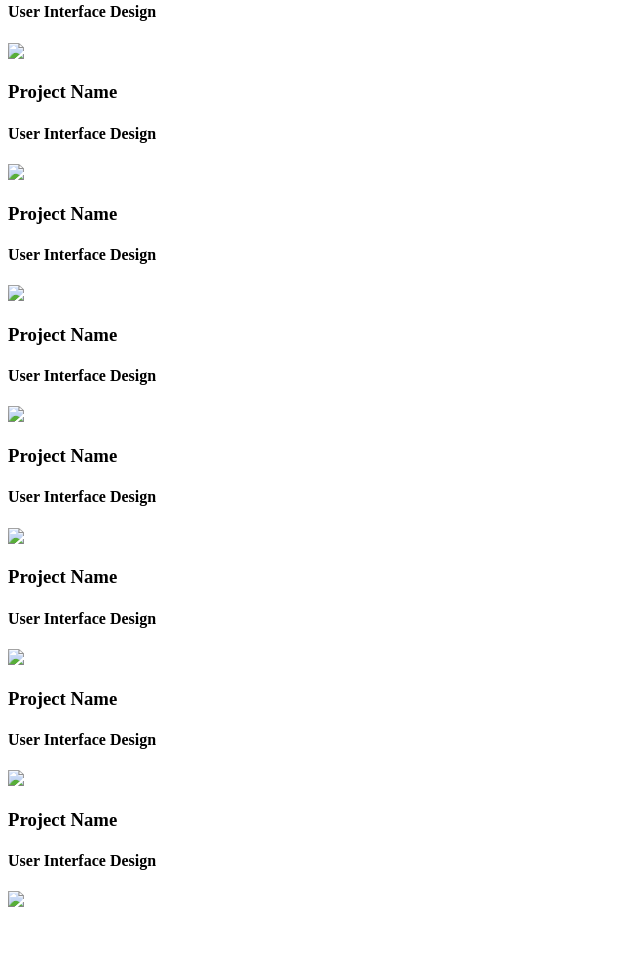
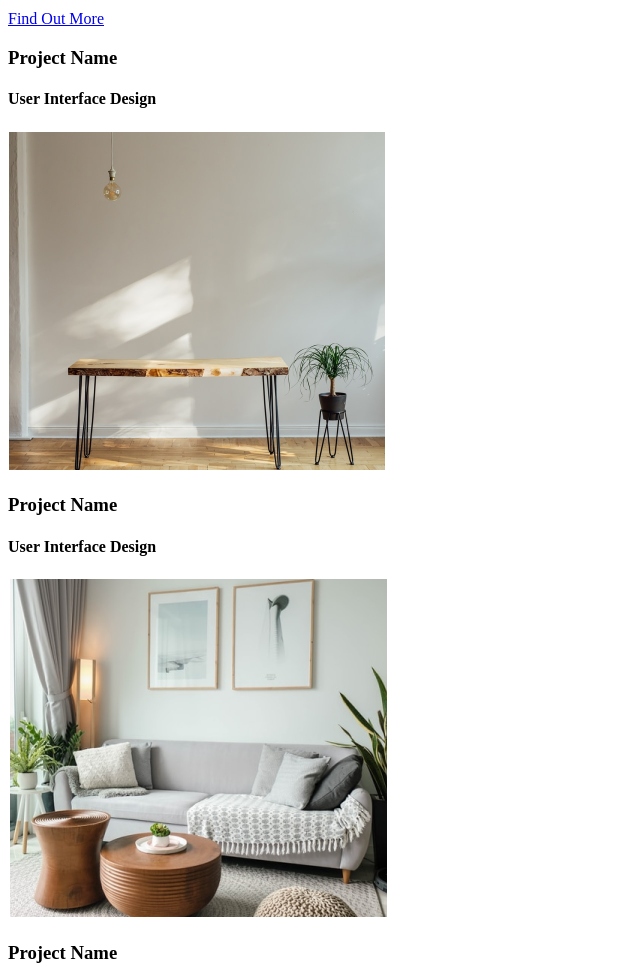
Before and after one commit to marinelloo/Grid-lesson, a plain HTML site: page index.html in a window 1280 px wide. Shown: the part 316-1283 px from the top of the page, without its empty margins (0-640 px from the left). Before the commit the page ends 1235 px from the top, so only its background shows below. Drawn offline with Linux system fonts and the light colour scheme; the site is published under a folder, as on GitHub Pages, so addresses that start at the root find nothing.

Commit message:
Update index.html

```diff
--- a/index.html
+++ b/index.html
@@ -4,7 +4,7 @@
     <meta charset="UTF-8">
     <meta http-equiv="X-UA-Compatible" content="IE=edge">
     <meta name="viewport" content="width=device-width, initial-scale=1.0">
-    <link rel="stylesheet" href="/index.2e8c441c.css">
+    <link rel="stylesheet" href="index.2e8c441c.css">
     <title>Grid Lesson</title>
 </head>
 <body>
@@ -12,7 +12,7 @@
         <div class="container">
             <nav class="header__nav">
                 <a href="" class="header__logo">
-                    <img src="/logo.b3ecd760.svg" alt="header logo">
+                    <img src="logo.b3ecd760.svg" alt="header logo">
                 </a>
                 <ul class="menu">
                     <li class="menu__item">features</li>
@@ -46,7 +46,7 @@
                     <h4 class="gallery-subtitle">User Interface Design</h4>
                 </div>
             </div>
-            <img src="/work_1.3ee23714.png">
+            <img src="work_1.3ee23714.png">
         </div>
         <div class="gallery__item">
             <div class="overlay">
@@ -55,7 +55,7 @@
                     <h4 class="gallery-subtitle">User Interface Design</h4>
                 </div>
             </div>
-            <img src="/work_2.c642bacc.png">
+            <img src="work_2.c642bacc.png">
         </div>
         <div class="gallery__item">
             <div class="overlay">
@@ -64,7 +64,7 @@
                     <h4 class="gallery-subtitle">User Interface Design</h4>
                 </div>
             </div>
-            <img src="/work_3.dd43aa6b.png">
+            <img src="work_3.dd43aa6b.png">
         </div>
         <div class="gallery__item">
             <div class="overlay">
@@ -73,7 +73,7 @@
                     <h4 class="gallery-subtitle">User Interface Design</h4>
                 </div>
             </div>
-            <img src="/work_4.a3f21231.png">
+            <img src="work_4.a3f21231.png">
         </div>
         <div class="gallery__item">
             <div class="overlay">
@@ -82,7 +82,7 @@
                     <h4 class="gallery-subtitle">User Interface Design</h4>
                 </div>
             </div>
-            <img src="/work_5.bfd68232.png">
+            <img src="work_5.bfd68232.png">
         </div>
         <div class="gallery__item">
             <div class="overlay">
@@ -91,7 +91,7 @@
                     <h4 class="gallery-subtitle">User Interface Design</h4>
                 </div>
             </div>
-            <img src="/work_6.72d24d2e.png">
+            <img src="work_6.72d24d2e.png">
         </div>
         <div class="gallery__item">
             <div class="overlay">
@@ -100,7 +100,7 @@
                     <h4 class="gallery-subtitle">User Interface Design</h4>
                 </div>
             </div>
-            <img src="/work_7.c8818222.png">
+            <img src="work_7.c8818222.png">
         </div>
         <div class="gallery__item">
             <div class="overlay">
@@ -109,8 +109,8 @@
                     <h4 class="gallery-subtitle">User Interface Design</h4>
                 </div>
             </div>
-            <img src="/work_8.ee0682fa.png">
+            <img src="work_8.ee0682fa.png">
         </div>
     </section>
-<script src="/Grid-lesson.59712999.js"></script></body>
+<script src="Grid-lesson.59712999.js"></script></body>
 </html>
```
